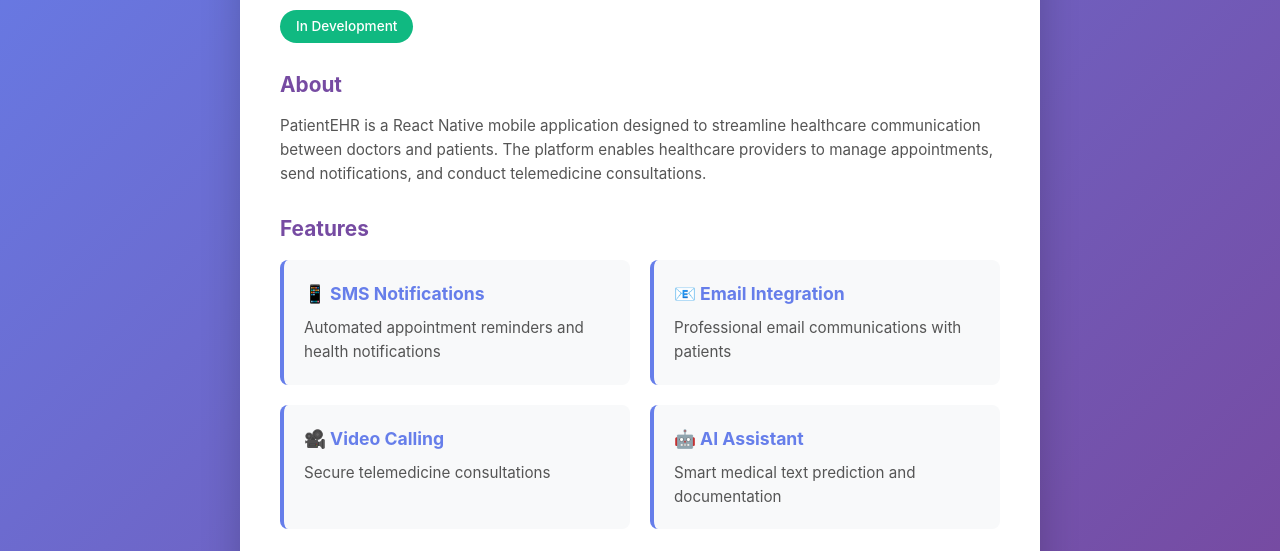
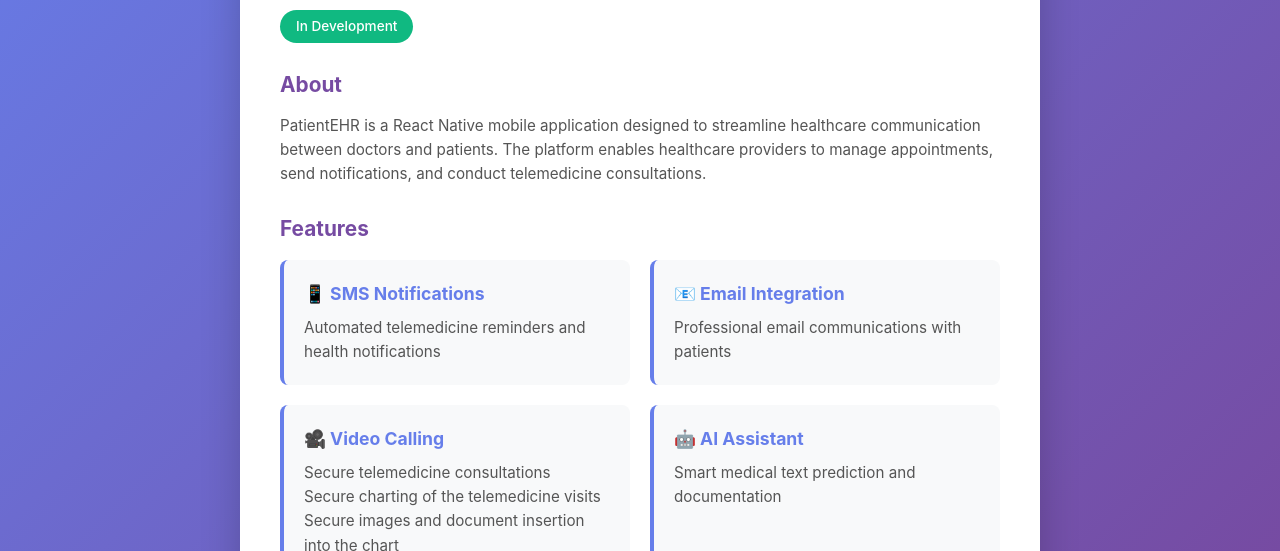
Before and after one commit to amjadihamid1334-lab/PatientEHR, a plain HTML site: page index.html in a window 1280 px wide. Shown: the part 248-799 px from the top of the page. Drawn offline with Linux system fonts and the light colour scheme.

Commit message:
Update index.html

```diff
--- a/index.html
+++ b/index.html
@@ -187,7 +187,7 @@
             <div class="features">
                 <div class="feature">
                     <h3>📱 SMS Notifications</h3>
-                    <p>Automated appointment reminders and health notifications</p>
+                    <p>Automated telemedicine reminders and health notifications</p>
                 </div>
                 <div class="feature">
                     <h3>📧 Email Integration</h3>
@@ -196,6 +196,8 @@
                 <div class="feature">
                     <h3>🎥 Video Calling</h3>
                     <p>Secure telemedicine consultations</p>
+                    <p>Secure charting of the telemedicine visits</p>
+                    <p>Secure images and document insertion into the chart </p>
                 </div>
                 <div class="feature">
                     <h3>🤖 AI Assistant</h3>
```
